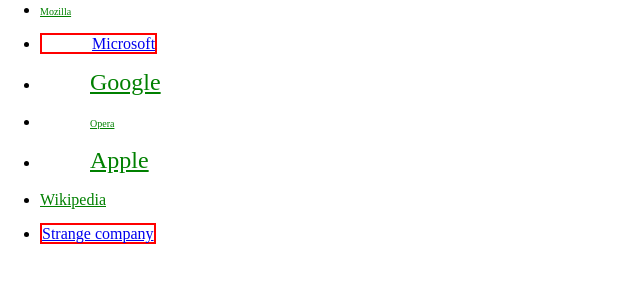
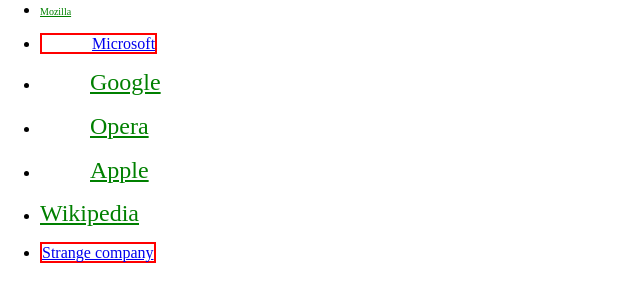
Before and after one commit to Kvikser1987/git_for_all_tasks, a plain HTML site: page index.html in a window 1280 px wide. Shown: the part 79-380 px from the top of the page, without its empty margins (0-640 px from the left). Drawn offline with nearby package versions, Linux system fonts and the light colour scheme.

Commit message:
lesson 6 task1

```diff
--- a/selectors.css
+++ b/selectors.css
@@ -16,6 +16,8 @@
 a[href*="www"] {
     color:green;
 }
-[title~="popular"] {
+
+
+a[title*="popular"] {
     font-size: 24px;
 }
```
